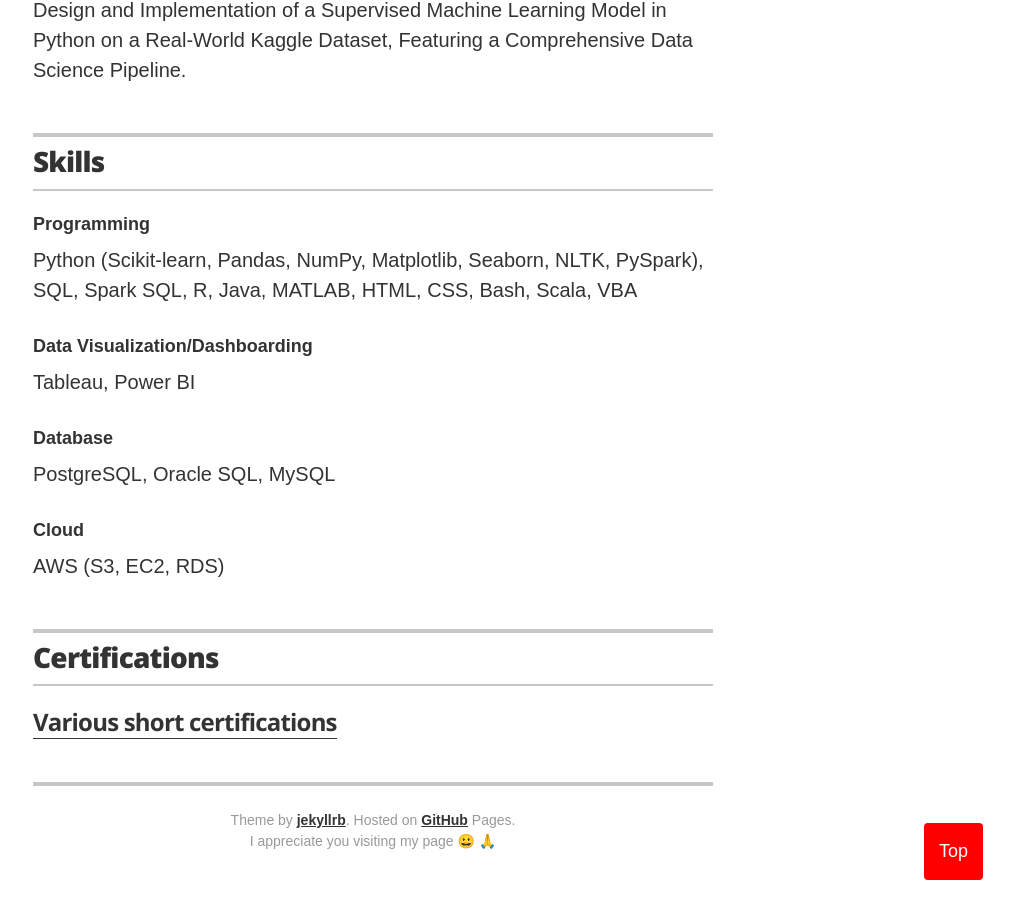
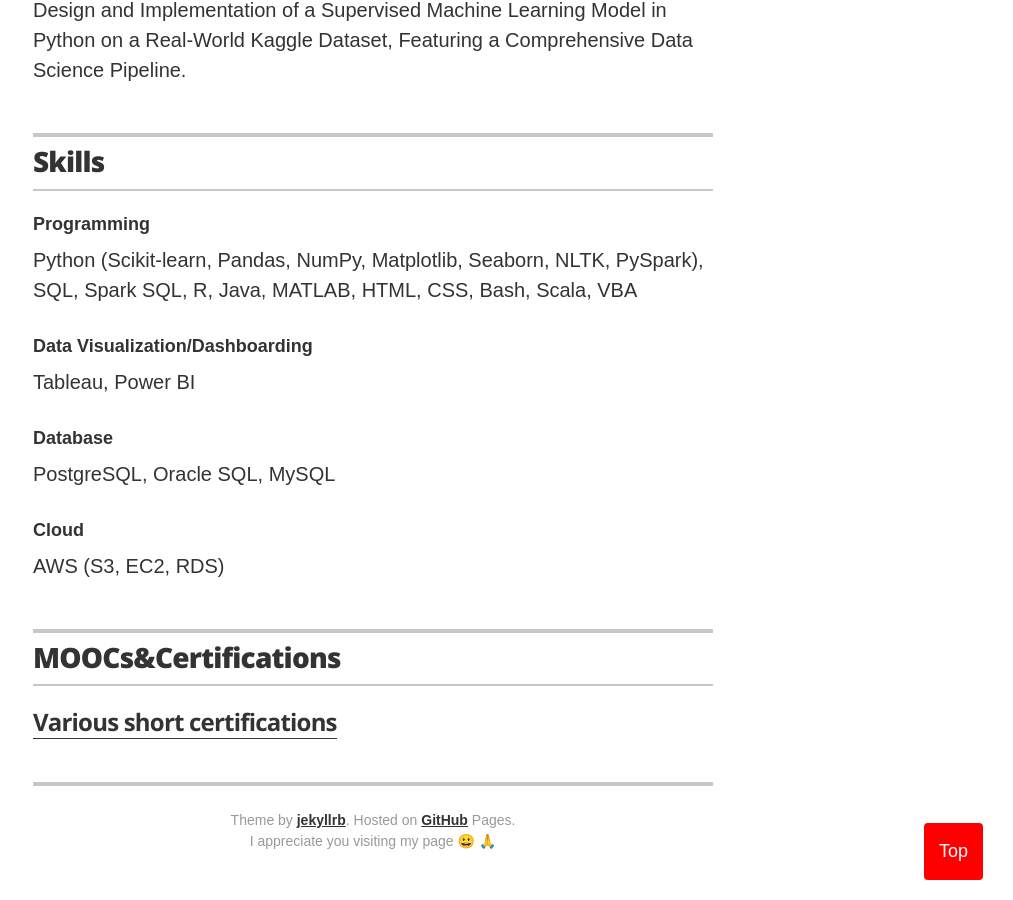
Before and after one commit to ttariqaziz/ttariqaziz.github.io, a Jekyll site: the page built from index.html, in a window 1280 px wide and 900 px high, scrolled down 2581 px. Shown: the whole window, without its empty margins (267-1280 px from the left). Built offline with Jekyll 4.4.1, drawn with Linux system fonts in a browser that asks for light colours.

Commit message:
Update resume.html

```diff
--- a/_layouts/resume.html
+++ b/_layouts/resume.html
@@ -145,7 +145,7 @@
       <section class="content-section">
 
         <header class="section-header">
-          <h2>Certifications</h2>
+          <h2>MOOCs&Certifications</h2>
         </header>
 
         {% for association in site.data.associations %}
```
